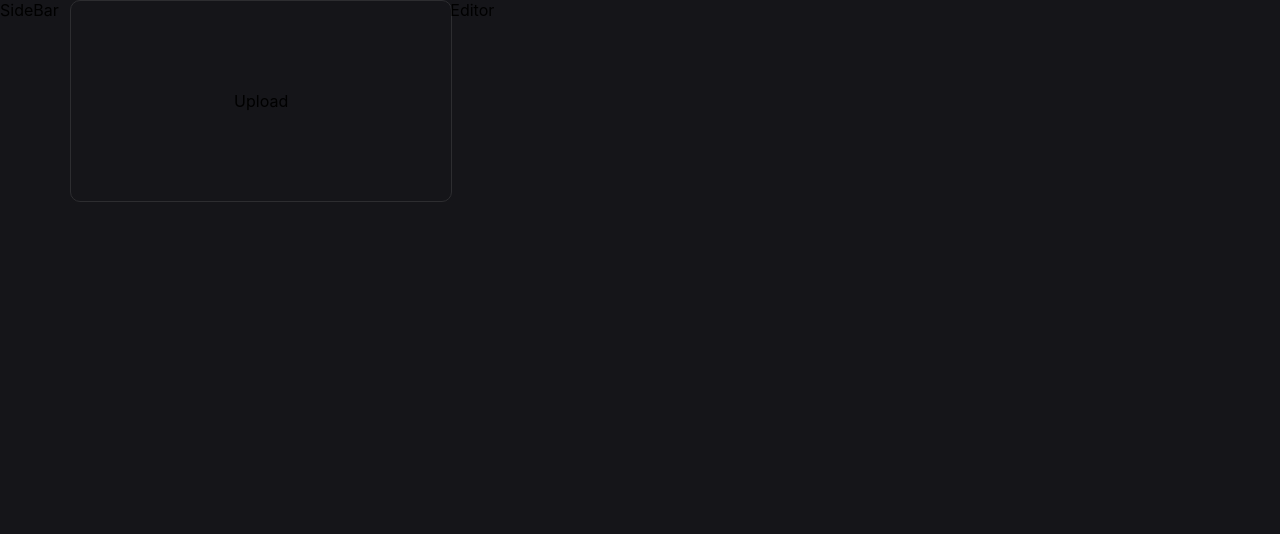
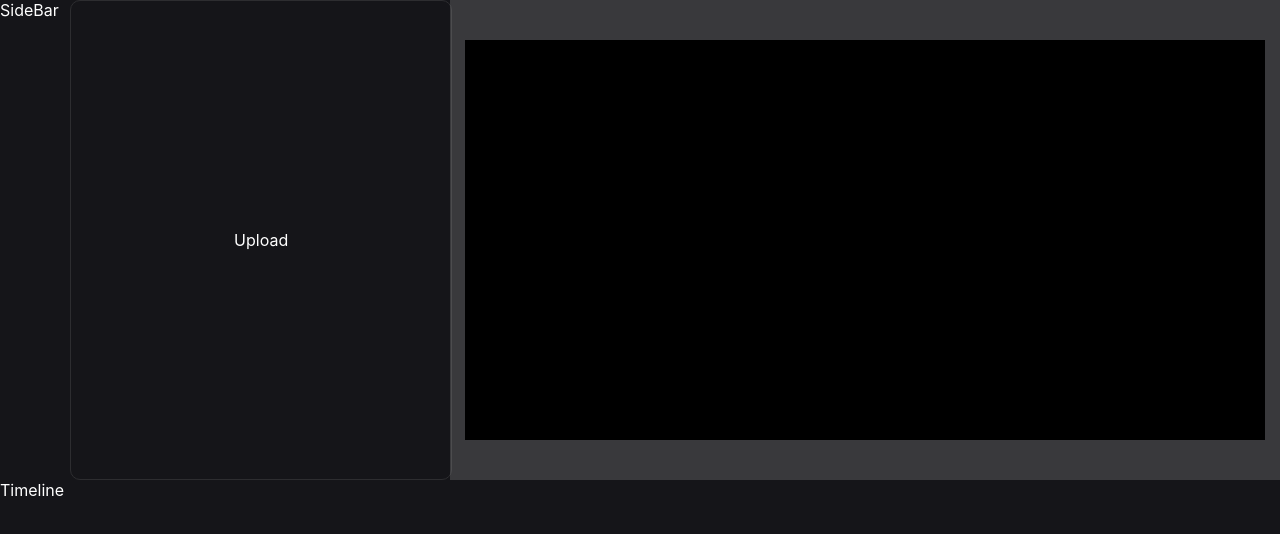
Before and after one commit to alisadek/veditor, a React (Create React App) app: page / in a window 1280 px wide. Shown: the top 534 px of the page. Built offline with nearby package versions, Linux system fonts and the light colour scheme.

Commit message:
add player and timeline

```diff
--- a/package.json
+++ b/package.json
@@ -10,12 +10,14 @@
     "@types/node": "^16.18.3",
     "@types/react": "^18.0.25",
     "@types/react-dom": "^18.0.9",
+    "lodash": "^4.17.21",
     "react": "^18.2.0",
     "react-dom": "^18.2.0",
     "react-scripts": "5.0.1",
     "sass": "^1.56.1",
     "typescript": "^4.9.3",
-    "web-vitals": "^2.1.4"
+    "web-vitals": "^2.1.4",
+    "zustand": "^4.1.4"
   },
   "scripts": {
     "start": "react-scripts start",
--- a/public/index.html
+++ b/public/index.html
@@ -24,7 +24,7 @@
       work correctly both with client-side routing and a non-root public URL.
       Learn how to configure a non-root public URL by running `npm run build`.
     -->
-    <title>React App</title>
+    <title>Vedit</title>
   </head>
   <body>
     <noscript>You need to enable JavaScript to run this app.</noscript>
--- /dev/null
+++ b/src/components/player/player.component.tsx
@@ -0,0 +1,15 @@
+import React from "react";
+import usePlayer from "./player.store";
+import styles from "./player.styles.module.scss";
+type Props = {};
+
+const Player = (props: Props) => {
+  const { renderedElements, aspectRatio, backgroundColorHex } = usePlayer();
+  return (
+    <div className={styles.playerContainer}>
+      <div className={styles.player} />
+    </div>
+  );
+};
+
+export default Player;
--- /dev/null
+++ b/src/components/player/player.store.ts
@@ -0,0 +1,10 @@
+import create from "zustand";
+import { Player } from "../../types";
+
+const usePlayer = create<Player>((set) => ({
+  renderedElements: [],
+  aspectRatio: { ratioWidth: 16, ratioHeight: 9 },
+  backgroundColorHex: "#000",
+}));
+
+export default usePlayer;
--- /dev/null
+++ b/src/components/player/player.styles.module.scss
@@ -0,0 +1,14 @@
+.playerContainer {
+  grid-area: playerContainer;
+  background-color: rgba(189, 189, 189, 0.211);
+  display: flex;
+  justify-content: center;
+  align-items: center;
+  width: 100%;
+  height: 100%;
+}
+.player {
+  min-width: 800px;
+  min-height: 400px;
+  background-color: #000;
+}
--- a/src/index.css
+++ b/src/index.css
@@ -8,6 +8,7 @@ body {
   -webkit-font-smoothing: antialiased;
   -moz-osx-font-smoothing: grayscale;
   background-color: #151519;
+  color: #fff;
 }
 
 code {
--- a/src/pages/home-page/home-page.component.tsx
+++ b/src/pages/home-page/home-page.component.tsx
@@ -1,4 +1,5 @@
 import React from "react";
+import Player from "../../components/player/player.component";
 import UploadFile from "../../components/upload-file/upload-file.component";
 import styles from "./home-page.styles.module.scss";
 type Props = {};
@@ -6,9 +7,10 @@ type Props = {};
 const HomePage = (props: Props) => {
   return (
     <div className={styles.homeLayout}>
-      <div>SideBar</div>
+      <div className={styles.navbar}>SideBar</div>
       <UploadFile />
-      <div>Editor</div>
+      <Player />
+      <div className={styles.timeline}>Timeline</div>
     </div>
   );
 };
--- a/src/pages/home-page/home-page.styles.module.scss
+++ b/src/pages/home-page/home-page.styles.module.scss
@@ -1,11 +1,13 @@
 .homeLayout {
   display: grid;
+  height: 100vh;
+  width: 100vw;
   grid-template-columns: 70px 1.1fr 2.4fr;
   grid-template-rows: 1.5fr 1fr;
   gap: 0px 0px;
   grid-auto-flow: row;
   grid-template-areas:
-    "navbar upload-file editor"
+    "navbar upload-file playerContainer"
     "timeline timeline timeline";
 }
 
@@ -13,10 +15,6 @@
   grid-area: navbar;
 }
 
-.editor {
-  grid-area: editor;
-}
-
 .timeline {
   grid-area: timeline;
 }
```
Also changed, not shown: src/components/timeline/timeline.component.tsx (added, +9 -0 lines), src/components/timeline/timeline.store.ts (added, +16 -0 lines), src/types.ts (+4 -4 lines), src/components/timeline/timeline.styles.module.scss (added), 1 other file (tests, documents, lock files or other folders).
